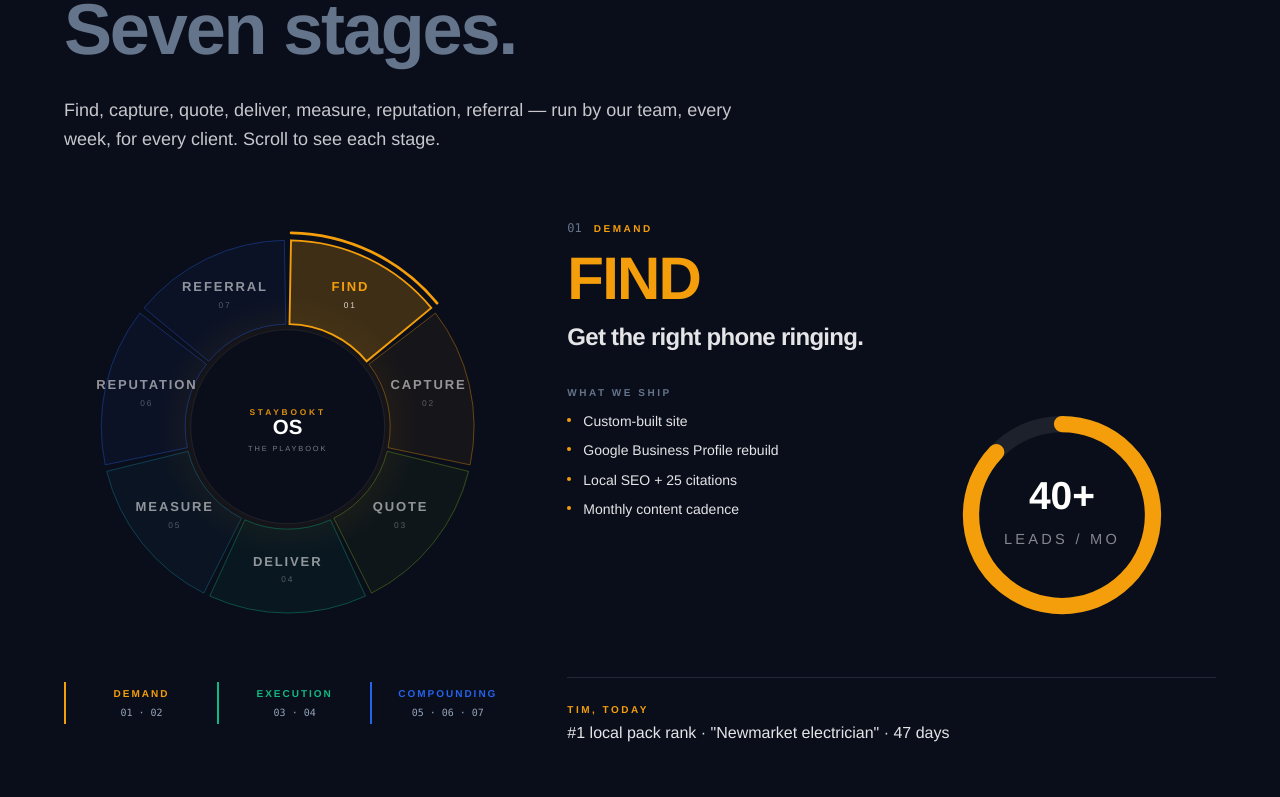
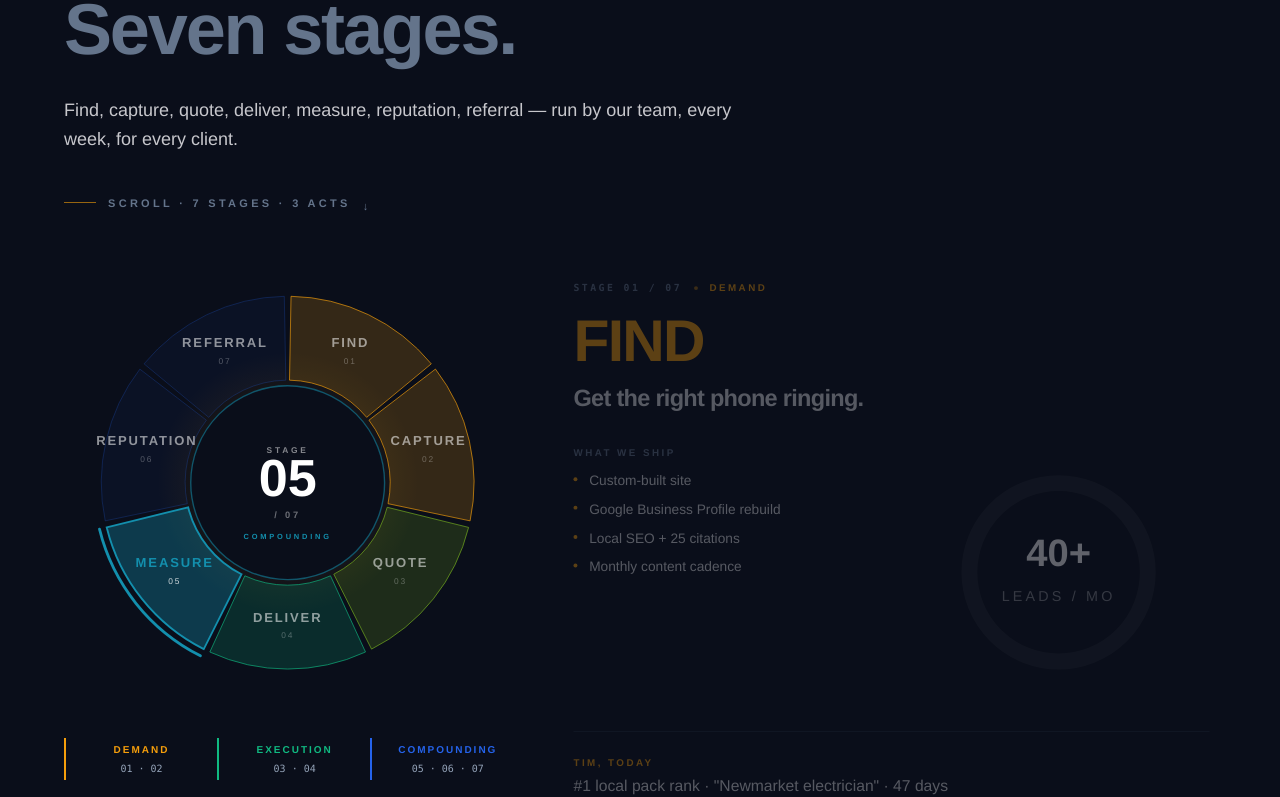
Before and after one commit to staybookt/staybookt-investor, a Next.js app: page / in a window 1280 px wide. Shown: the part 1013-1810 px from the top of the page. Built offline with nearby package versions, Linux system fonts and the light colour scheme.

Commit message:
Add files via upload

```diff
--- a/components/FlywheelOS.tsx
+++ b/components/FlywheelOS.tsx
@@ -406,6 +406,7 @@ function Wheel7({ activeIdx }: { activeIdx: number }) {
 
         {STAGES.map((s, i) => {
           const isActive = i === activeIdx;
+          const isPast = i < activeIdx;
           return (
             <motion.path
               key={s.id}
@@ -415,10 +416,10 @@ function Wheel7({ activeIdx }: { activeIdx: number }) {
               strokeWidth={isActive ? 2 : 1}
               initial={false}
               animate={{
-                fillOpacity: isActive ? 0.22 : 0.05,
-                strokeOpacity: isActive ? 1 : 0.4,
+                fillOpacity: isActive ? 0.34 : isPast ? 0.18 : 0.05,
+                strokeOpacity: isActive ? 1 : isPast ? 0.7 : 0.25,
               }}
-              transition={{ duration: 0.35 }}
+              transition={{ duration: 0.4 }}
             />
           );
         })}
@@ -450,11 +451,53 @@ function Wheel7({ activeIdx }: { activeIdx: number }) {
           );
         })}
 
-        {/* Center hub */}
-        <circle cx={cx} cy={cy} r={rInner - 6} fill="#0A0E1A" stroke="rgba(255,255,255,0.08)" strokeWidth="1" />
-        <text x={cx} y={cy - 12} textAnchor="middle" fontSize="9" fontWeight="700" letterSpacing="3" fill="rgba(245,158,11,0.9)">STAYBOOKT</text>
-        <text x={cx} y={cy + 8} textAnchor="middle" fontSize="22" fontWeight="700" fill="white">OS</text>
-        <text x={cx} y={cy + 26} textAnchor="middle" fontSize="8" letterSpacing="2" fill="rgba(255,255,255,0.45)">THE PLAYBOOK</text>
+        {/* Center hub — stage counter (the wheel IS the progress bar) */}
+        <motion.circle
+          cx={cx} cy={cy} r={rInner - 6}
+          fill="#0A0E1A"
+          initial={false}
+          animate={{ stroke: STAGES[activeIdx].color }}
+          transition={{ duration: 0.4 }}
+          strokeWidth="1.5"
+          strokeOpacity="0.55"
+        />
+        <text
+          x={cx} y={cy - 32}
+          textAnchor="middle"
+          fontSize="9"
+          fontWeight="700"
+          letterSpacing="3"
+          fill="rgba(255,255,255,0.5)"
+        >STAGE</text>
+        <motion.text
+          x={cx} y={cy + 14}
+          textAnchor="middle"
+          fontSize="56"
+          fontWeight="700"
+          fill="white"
+          fontFamily="'Helvetica Neue', sans-serif"
+          initial={false}
+          key={`num-${activeIdx}`}
+          animate={{ opacity: 1 }}
+        >{(activeIdx + 1).toString().padStart(2, '0')}</motion.text>
+        <text
+          x={cx} y={cy + 38}
+          textAnchor="middle"
+          fontSize="10"
+          letterSpacing="3"
+          fill="rgba(255,255,255,0.4)"
+          fontWeight="600"
+        >/ {STAGES.length.toString().padStart(2, '0')}</text>
+        <motion.text
+          x={cx} y={cy + 60}
+          textAnchor="middle"
+          fontSize="8"
+          letterSpacing="3"
+          fontWeight="700"
+          initial={false}
+          animate={{ fill: STAGES[activeIdx].color }}
+          transition={{ duration: 0.4 }}
+        >{STAGES[activeIdx].group}</motion.text>
 
         {/* Active outer tick */}
         {(() => {
@@ -488,20 +531,40 @@ export function FlywheelOS() {
   const [activeIdx, setActiveIdx] = useState(0);
   const cardRefs = useRef<(HTMLDivElement | null)[]>([]);
 
+  /* Center-line scroll detector — whichever card's center is closest to the
+     viewport center wins. More reliable than IntersectionObserver for this
+     pattern because card heights are flexible and observers can disagree
+     on overlap. */
   useEffect(() => {
-    const observers: IntersectionObserver[] = [];
+    let ticking = false;
+    const onScroll = () => {
+      if (ticking) return;
+      ticking = true;
+      requestAnimationFrame(() => {
+        const viewportCenter = window.innerHeight * 0.42;
+        let bestIdx = 0;
+        let bestDist = Infinity;
         cardRefs.current.forEach((el, idx) => {
           if (!el) return;
-      const obs = new IntersectionObserver(
-        ([entry]) => {
-          if (entry.isIntersecting) setActiveIdx(idx);
-        },
-        { threshold: 0.55, rootMargin: '-20% 0px -20% 0px' }
-      );
-      obs.observe(el);
-      observers.push(obs);
+          const rect = el.getBoundingClientRect();
+          const midY = rect.top + rect.height / 2;
+          const dist = Math.abs(midY - viewportCenter);
+          if (dist < bestDist) {
+            bestDist = dist;
+            bestIdx = idx;
+          }
         });
-    return () => observers.forEach((o) => o.disconnect());
+        setActiveIdx(bestIdx);
+        ticking = false;
+      });
+    };
+    onScroll();
+    window.addEventListener('scroll', onScroll, { passive: true });
+    window.addEventListener('resize', onScroll);
+    return () => {
+      window.removeEventListener('scroll', onScroll);
+      window.removeEventListener('resize', onScroll);
+    };
   }, []);
 
   return (
@@ -535,8 +598,25 @@ export function FlywheelOS() {
           transition={{ duration: 0.7, delay: 0.3 }}
           className="mt-8 text-platinum-soft text-base sm:text-lg leading-relaxed max-w-2xl"
         >
-          Find, capture, quote, deliver, measure, reputation, referral — run by our team, every week, for every client. Scroll to see each stage.
+          Find, capture, quote, deliver, measure, reputation, referral — run by our team, every week, for every client.
         </motion.p>
+
+        {/* Entry cue — sets expectation that this is a scroll-driven walkthrough */}
+        <motion.div
+          initial={{ opacity: 0, y: 8 }}
+          whileInView={{ opacity: 1, y: 0 }}
+          viewport={{ once: true }}
+          transition={{ duration: 0.7, delay: 0.5 }}
+          className="mt-10 flex items-center gap-3 text-[11px] tracking-[0.3em] uppercase text-mute font-semibold"
+        >
+          <span className="w-8 h-px bg-elec/60" />
+          <span>Scroll · 7 stages · 3 acts</span>
+          <motion.span
+            animate={{ y: [0, 4, 0] }}
+            transition={{ duration: 1.6, repeat: Infinity, ease: 'easeInOut' }}
+            aria-hidden
+          >↓</motion.span>
+        </motion.div>
       </div>
 
       {/* Sticky wheel + scrolling cards */}
@@ -570,27 +650,50 @@ export function FlywheelOS() {
                 ref={(el) => { cardRefs.current[i] = el; }}
                 className="min-h-[60vh] lg:min-h-[70vh] flex items-center"
               >
-                <StageCard stage={s} active={activeIdx === i} />
+                <StageCard stage={s} active={activeIdx === i} total={STAGES.length} />
               </div>
             ))}
           </div>
         </div>
 
-        {/* CTA at end */}
+        {/* Exit frame — closes the walkthrough so the user knows it's over,
+            then hands off to TimCase (the proof of what this produced). */}
         <motion.div
-          initial={{ opacity: 0, y: 12 }}
+          initial={{ opacity: 0, y: 16 }}
           whileInView={{ opacity: 1, y: 0 }}
-          viewport={{ once: true }}
-          transition={{ duration: 0.6 }}
-          className="mt-16 text-center"
+          viewport={{ once: true, margin: '-100px' }}
+          transition={{ duration: 0.7 }}
+          className="mt-24 sm:mt-32 text-center max-w-3xl mx-auto"
         >
+          <div className="inline-flex items-center gap-3 text-[11px] tracking-[0.3em] uppercase text-mute font-semibold mb-6">
+            <span className="w-8 h-px bg-elec/60" />
+            <span>End of walkthrough · 07 / 07</span>
+            <span className="w-8 h-px bg-elec/60" />
+          </div>
+          <h3 className="font-display text-[36px] sm:text-[56px] leading-[1.02] tracking-[-0.03em] mb-6">
+            That&apos;s the OS.
+            <br />
+            <span className="text-mute">Here&apos;s what it produced.</span>
+          </h3>
+          <p className="text-platinum-soft text-base sm:text-lg max-w-xl mx-auto mb-10 leading-relaxed">
+            One playbook, one live client, 60 days in. Tim Brennan, Newmarket electrician — keep scrolling.
+          </p>
+          <div className="flex flex-wrap items-center justify-center gap-4">
+            <Link
+              href="/proof"
+              className="inline-flex items-center gap-3 text-sm font-semibold hero-cta text-white border border-white/30 px-7 py-3.5 rounded-xl transition-all"
+            >
+              <span className="relative z-10">See the receipts</span>
+              <span className="relative z-10">↓</span>
+            </Link>
             <Link
               href="/how-it-works"
-            className="inline-flex items-center gap-3 text-sm font-semibold border border-white/30 hover:border-white/0 hero-cta text-white px-7 py-3.5 rounded-xl transition-all"
+              className="inline-flex items-center gap-3 text-sm font-semibold text-platinum-soft hover:text-white px-3 py-3.5 transition-colors"
             >
-            <span className="relative z-10">See the full playbook</span>
-            <span className="relative z-10">→</span>
+              <span>Or read the full playbook</span>
+              <span>→</span>
             </Link>
+          </div>
         </motion.div>
       </div>
     </section>
@@ -599,7 +702,7 @@ export function FlywheelOS() {
 
 /* ---------- One stage card ---------- */
 
-function StageCard({ stage, active }: { stage: Stage; active: boolean }) {
+function StageCard({ stage, active, total }: { stage: Stage; active: boolean; total: number }) {
   return (
     <motion.div
       initial={false}
@@ -607,8 +710,12 @@ function StageCard({ stage, active }: { stage: Stage; active: boolean }) {
       transition={{ duration: 0.5 }}
       className="w-full"
     >
-      <div className="flex items-baseline gap-3 mb-3">
-        <span className="font-mono text-xs text-mute">{stage.num}</span>
+      {/* Pagination eyebrow — "STAGE 01 / 07 · DEMAND" */}
+      <div className="flex items-center gap-3 mb-4">
+        <span className="font-mono text-[10px] tracking-[0.25em] uppercase text-mute font-semibold">
+          STAGE {stage.num} / {total.toString().padStart(2, '0')}
+        </span>
+        <span className="w-1 h-1 rounded-full" style={{ background: stage.color, opacity: 0.6 }} />
         <span className="text-[10px] tracking-[0.25em] uppercase font-bold" style={{ color: stage.color }}>
           {stage.group}
         </span>
```
Lines whose indentation alone changed are shown as unchanged.
